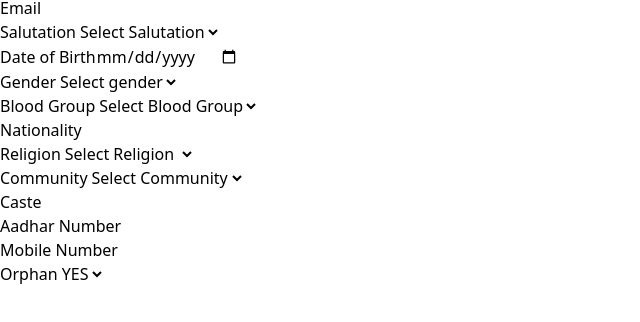
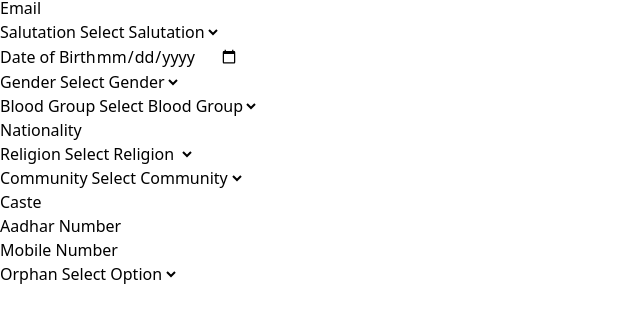
Before and after one commit to Bharathi2005/UMIS, a React (Vite) app in the folder umis_details/: page /personal in a window 1280 px wide. Shown: the part 532-854 px from the top of the page, without its empty margins (0-640 px from the left). After the commit the page ends 818 px from the top, so only its background shows below. Built offline with nearby package versions, Linux system fonts and the light colour scheme.

Commit message:
Update Personal.jsx

```diff
--- a/umis_details/src/pages/Personal.jsx
+++ b/umis_details/src/pages/Personal.jsx
@@ -4,41 +4,54 @@ const Personal = () => {
   return (
     <div className="p-8">
       <div>
-  <span className="title" style={{textAlign: 'center'}}><strong>PERSONAL DETAILS</strong></span>
+        <span className="title" style={{ textAlign: 'center' }}>
+          <strong>PERSONAL DETAILS</strong>
+        </span>
         <br /><br />
         <div className="fields">
+          {/* Full Name */}
           <div className="input-field">
             <label htmlFor="fullnames">Full Name</label>
             <input type="text" required id="fullnames" name="fullnames" />
           </div>
+
+          {/* Email */}
           <div className="input-field">
             <label htmlFor="email">Email</label>
-      <input type="email" id="email" name="mail" onblur="validateForm()" required />
+            <input type="email" id="email" name="email" required />
           </div>
+
+          {/* Salutation */}
           <div className="input-field">
             <label>Salutation</label>
-      <select style={{backgroundColor: 'white'}} name="salutation" required>
+            <select style={{ backgroundColor: 'white' }} name="salutation" required>
               <option disabled selected>Select Salutation</option>
               <option>Selvan</option>
               <option>Selvi</option>
             </select>
           </div>
+
+          {/* Date of Birth */}
           <div className="input-field">
             <label>Date of Birth</label>
             <input type="date" name="dob" required />
           </div>
+
+          {/* Gender */}
           <div className="input-field">
             <label>Gender</label>
-      <select style={{backgroundColor: 'white'}} name="gender" required>
-        <option disabled selected>Select gender</option>
+            <select style={{ backgroundColor: 'white' }} name="gender" required>
+              <option disabled selected>Select Gender</option>
               <option>Male</option>
               <option>Female</option>
               <option>Others</option>
             </select>
           </div>
+
+          {/* Blood Group */}
           <div className="input-field">
             <label>Blood Group</label>
-      <select style={{backgroundColor: 'white'}} name="blood" id="BLOOD GROUPS">
+            <select style={{ backgroundColor: 'white' }} name="blood" id="blood-group" required>
               <option disabled selected>Select Blood Group</option>
               <option value="A+ve">A+ve</option>
               <option value="A1+ve">A1+ve</option>
@@ -51,13 +64,17 @@ const Personal = () => {
               <option value="AB-ve">AB-ve</option>
             </select>
           </div>
-    <div className="text">
+
+          {/* Nationality */}
+          <div className="input-field">
             <label>Nationality</label>
             <input type="text" name="nationality" required />
           </div>
+
+          {/* Religion */}
           <div className="input-field">
             <label>Religion</label>
-      <select style={{backgroundColor: 'white'}} name="religion">
+            <select style={{ backgroundColor: 'white' }} name="religion">
               <option disabled selected>Select Religion</option>
               <option>Hindus</option>
               <option>Muslims</option>
@@ -68,12 +85,14 @@ const Personal = () => {
               <option>Zoroastrianism</option>
               <option>Bahá'í Faith</option>
               <option>Judaism</option>
-        <option> Tribal faiths</option>
+              <option>Tribal faiths</option>
             </select>
           </div>
+
+          {/* Community */}
           <div className="input-field">
             <label>Community</label>
-      <select style={{backgroundColor: 'white'}} name="community" required>
+            <select style={{ backgroundColor: 'white' }} name="community" required>
               <option disabled selected>Select Community</option>
               <option value="OBC">OBC</option>
               <option value="BC">BC</option>
@@ -84,29 +103,36 @@ const Personal = () => {
               <option value="BCM">BCM</option>
             </select>
           </div>
+
+          {/* Caste */}
           <div className="input-field">
             <label>Caste</label>
             <input type="text" name="caste" required />
           </div>
+
+          {/* Aadhar Number */}
           <div className="input-field">
             <label htmlFor="aadhar">Aadhar Number</label>
-      <input type="text" id="aadhar" name="aadhar" onblur="validateForm2()" required />
+            <input type="text" id="aadhar" name="aadhar" required />
           </div>
+
+          {/* Mobile Number */}
           <div className="input-field">
             <label htmlFor="mobile">Mobile Number</label>
-      <input type="tel" id="mobile" name="mobile" onblur="validateForm1()" required />
+            <input type="tel" id="mobile" name="mobile" required />
           </div>
+
+          {/* Orphan */}
           <div className="input-field">
             <label>Orphan</label>
-      <select style={{backgroundColor: 'white'}} name="orphan" required>
+            <select style={{ backgroundColor: 'white' }} name="orphan" required>
+              <option disabled selected>Select Option</option>
               <option>YES</option>
               <option>NO</option>
             </select>
           </div>
         </div>
-  <br /><br /><br /><br /><br />
       </div>
-
     </div>
   );
 };
```
Lines whose indentation alone changed are shown as unchanged.
